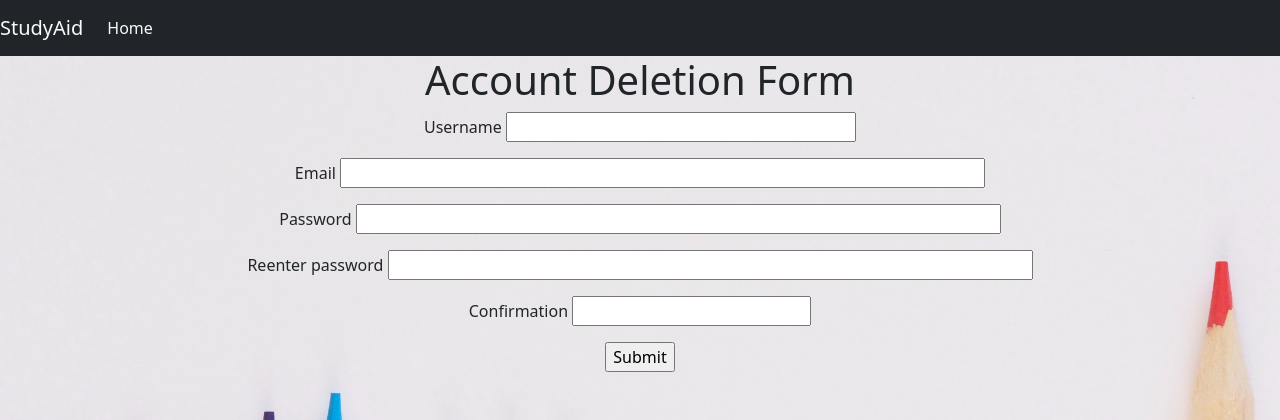
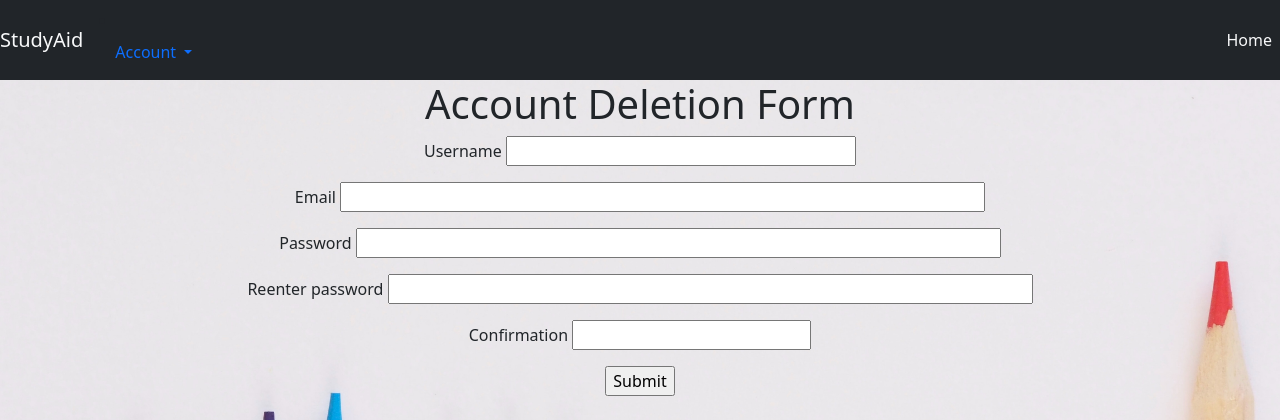
Before and after one commit to dominiclopez391/Comsc-131-Project-Team-2, a Python web app: template StudyAid/myapp/templates/delete.html in a window 1280 px wide. Shown: the top 420 px of the page. Run offline with Jinja, Linux system fonts and the light colour scheme; the template is opened without the code that fills it, so the values that code supplies are empty, except form fields; form fields are guessed from the names that the template uses.

Commit message:
testing nav bar

```diff
--- a/StudyAid/myapp/templates/base.html
+++ b/StudyAid/myapp/templates/base.html
@@ -15,7 +15,23 @@
 }
 		</style>
 		<nav class="navbar navbar-expand-lg navbar-light bg-dark">
-                <a class="navbar-brand text-light" href="#">StudyAid</a>
+			<button class="navbar-toggler" type="button" data-bs-toggle="collapse" data-bs-target="#navbarNavDropdown" aria-controls="navbarNavDropdown" aria-expanded="false" aria-label="Toggle navigation">
+                <span class="navbar-toggler-icon"></span>
+    </button>
+			<div class="collapse navbar-collapse" id="navbarNavDropdown">
+
+				<a class="navbar-brand text-light" href="#">StudyAid</a>
+				<li class="nav-item dropdown">
+          <a class="nav-link dropdown-toggle" href="#" id="navbarDropdownMenuLink" role="button" data-bs-toggle="dropdown" aria-expanded="false">
+            Account
+          </a>
+          <ul class="dropdown-menu" aria-labelledby="navbarDropdownMenuLink">
+            <li><a class="dropdown-item" href="/login">Login</a></li>
+		  <li><a class="dropdown-item" href="/register">register</a></li>
+          </ul>
+        </li>
+      </ul>
+    </div>
 
                   <div class="navbar-nav">
                  <a class="nav-item nav-link text-light active" href="/">Home</a>
```
